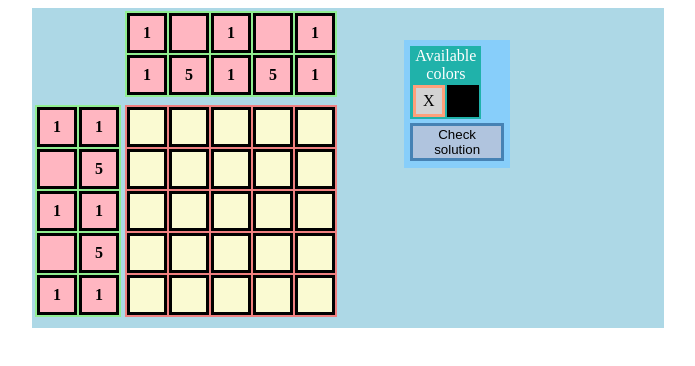
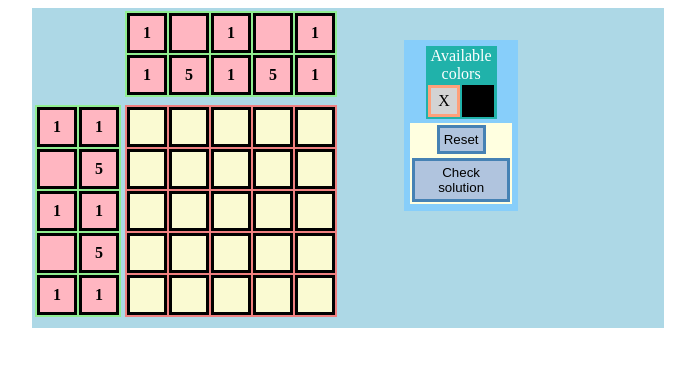
Before and after one commit to khafizovas/japuzzle-frontend, a React (Create React App) app: page / in a window 1280 px wide. Shown: the top 366 px of the page, without its empty margins (292-987 px from the left). Built offline with nearby package versions, Linux system fonts and the light colour scheme.

Commit message:
Reset button added to the GameMenu component

```diff
--- a/src/App.js
+++ b/src/App.js
@@ -63,6 +63,10 @@ const App = () => {
 		console.log('Check solution:', solution);
 	};
 
+	const resetGame = () => {
+		setSolution(Array(taskSize.height).fill(Array(taskSize.width).fill(null)));
+	};
+
 	return (
 		<Field
 			size={taskSize}
@@ -73,6 +77,7 @@ const App = () => {
 			selectedColor={selectedColor}
 			changeSolution={changeSolution}
 			checkSolution={checkSolution}
+			resetGame={resetGame}
 		/>
 	);
 };
--- a/src/Field/Field.css
+++ b/src/Field/Field.css
@@ -6,7 +6,7 @@
 	background: lightblue;
 }
 
-table {
+#game-field table {
 	display: inline-block;
 }
 
@@ -19,5 +19,7 @@ table {
 
 	padding: 0.5%;
 
+	text-align: center;
+
 	background: lightskyblue;
 }
--- a/src/Field/Field.js
+++ b/src/Field/Field.js
@@ -38,7 +38,10 @@ const Field = (props) => {
 					selectColor={props.selectColor}
 				/>
 
-				<GameMenu checkSolution={props.checkSolution} />
+				<GameMenu
+					checkSolution={props.checkSolution}
+					resetGame={props.resetGame}
+				/>
 			</aside>
 		</div>
 	);
--- a/src/GameMenu/GameMenu.css
+++ b/src/GameMenu/GameMenu.css
@@ -1,9 +1,12 @@
 #game-menu {
 	background: lightyellow;
+
+	text-align: center;
 }
 
 #game-menu button {
-	padding: 1%;
+	margin: 2%;
+	padding: 0.3em;
 
 	cursor: pointer;
 
--- a/src/GameMenu/GameMenu.js
+++ b/src/GameMenu/GameMenu.js
@@ -3,6 +3,8 @@ import './GameMenu.css';
 const GameMenu = (props) => {
 	return (
 		<div id='game-menu'>
+			<button onClick={props.resetGame}>Reset</button>
+			<br />
 			<button onClick={props.checkSolution}>Check solution</button>
 		</div>
 	);
```
